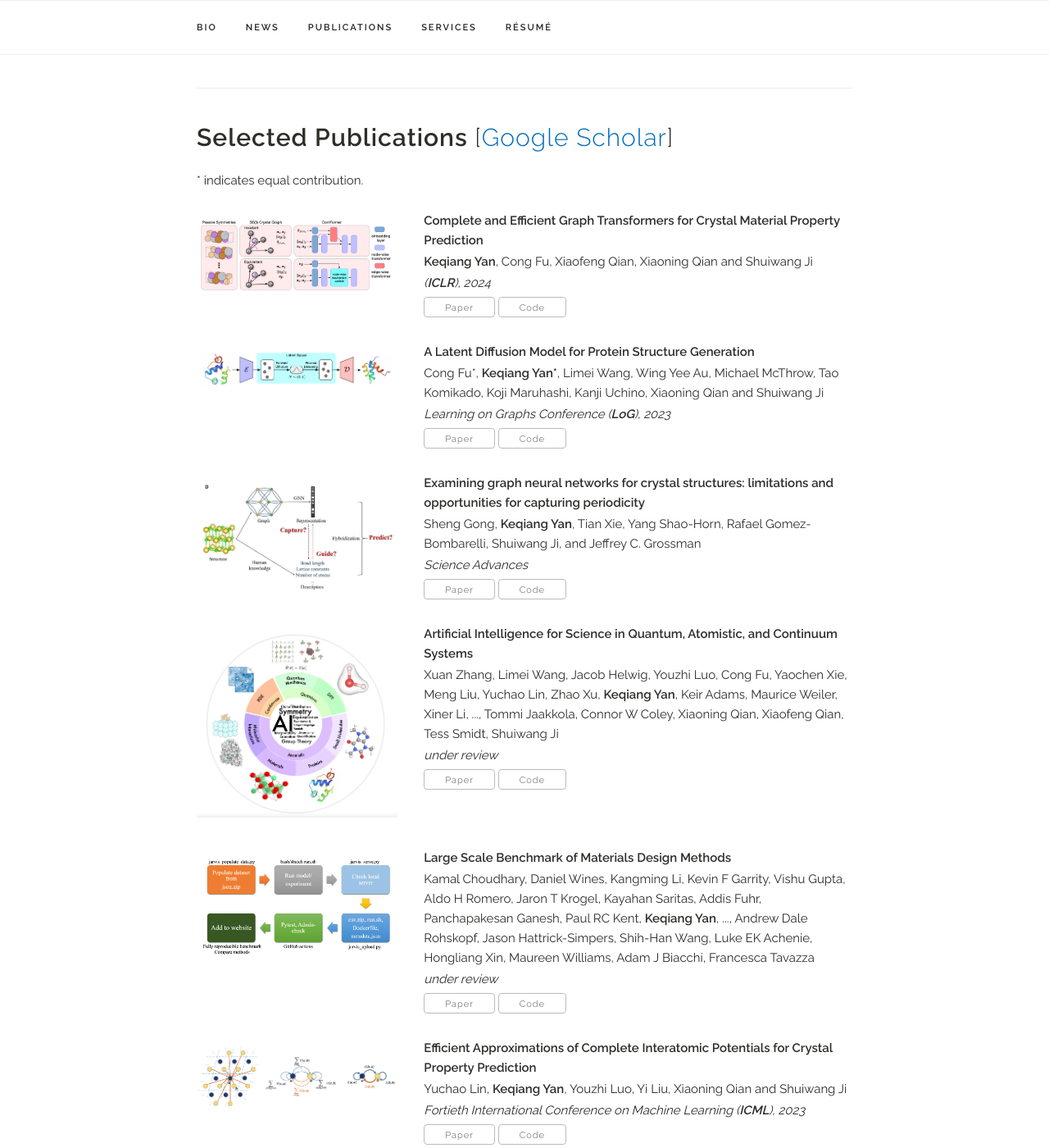
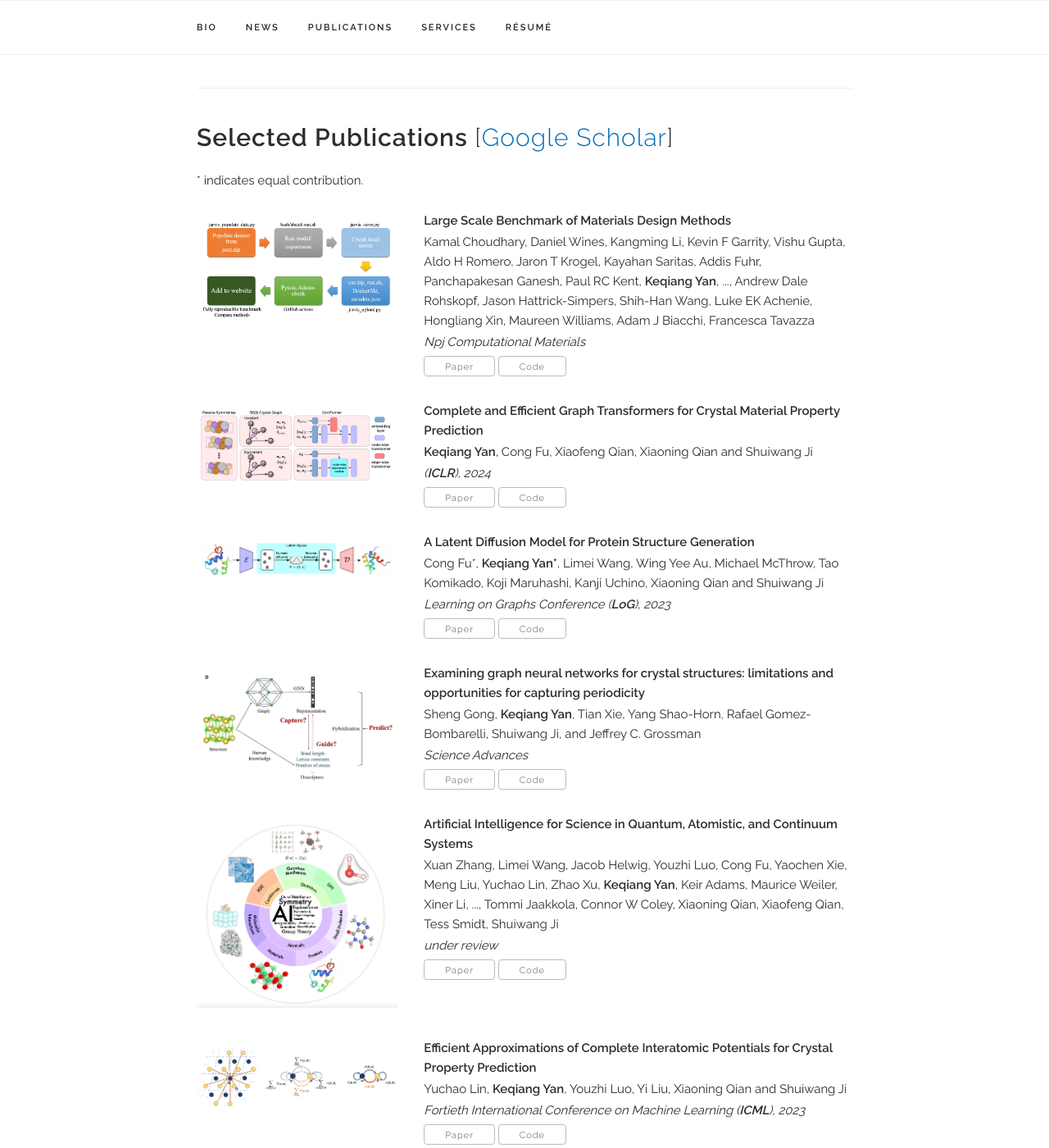
Before and after one commit to YKQ98/YKQ98.github.io, a Jekyll site: the page built from index.html, in a window 1280 px wide and 1400 px high, scrolled down 1243 px. Shown: the whole window at 82% size. Built offline with Jekyll 4.4.1, drawn with Linux system fonts in a browser that asks for light colours; a style sheet for code colours, icons or effects is not loaded; some of the changed lines change nothing that is shown.

Commit message:
Update publications.yaml

```diff
--- a/_data/publications.yaml
+++ b/_data/publications.yaml
@@ -1,4 +1,12 @@
 papers:
+
+  - title: "Large Scale Benchmark of Materials Design Methods"
+    authors: "Kamal Choudhary, Daniel Wines, Kangming Li, Kevin F Garrity, Vishu Gupta, Aldo H Romero, Jaron T Krogel, Kayahan Saritas, Addis Fuhr, Panchapakesan Ganesh, Paul RC Kent, <b>Keqiang Yan</b>, ..., Andrew Dale Rohskopf, Jason Hattrick-Simpers, Shih-Han Wang, Luke EK Achenie, Hongliang Xin, Maureen Williams, Adam J Biacchi, Francesca Tavazza"
+    venue: "Npj Computational Materials"
+    paper_pdf: "https://arxiv.org/pdf/2306.11688.pdf"
+    code: "https://pages.nist.gov/jarvis_leaderboard/"
+    img: "/assets/imgs/jarvis.png"
+    selected: y
 
   - title: "Complete and Efficient Graph Transformers for Crystal Material Property Prediction"
     authors: "<b>Keqiang Yan</b>, Cong Fu, Xiaofeng Qian, Xiaoning Qian and Shuiwang Ji"
@@ -32,13 +40,6 @@ papers:
     img: "/assets/imgs/airs.png"
     selected: y
 
-  - title: "Large Scale Benchmark of Materials Design Methods"
-    authors: "Kamal Choudhary, Daniel Wines, Kangming Li, Kevin F Garrity, Vishu Gupta, Aldo H Romero, Jaron T Krogel, Kayahan Saritas, Addis Fuhr, Panchapakesan Ganesh, Paul RC Kent, <b>Keqiang Yan</b>, ..., Andrew Dale Rohskopf, Jason Hattrick-Simpers, Shih-Han Wang, Luke EK Achenie, Hongliang Xin, Maureen Williams, Adam J Biacchi, Francesca Tavazza"
-    venue: "under review"
-    paper_pdf: "https://arxiv.org/pdf/2306.11688.pdf"
-    code: "https://pages.nist.gov/jarvis_leaderboard/"
-    img: "/assets/imgs/jarvis.png"
-    selected: y
 
   - title: "Efficient Approximations of Complete Interatomic Potentials for Crystal Property Prediction"
     authors: "Yuchao Lin, <b>Keqiang Yan</b>, Youzhi Luo, Yi Liu, Xiaoning Qian and Shuiwang Ji"
```
